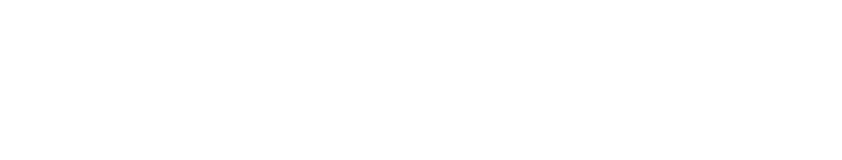
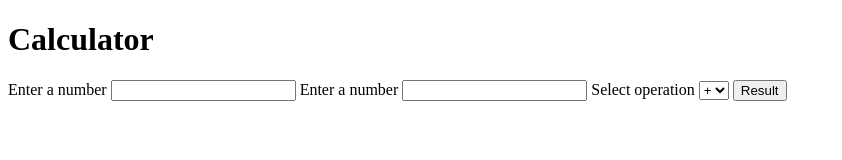
Before and after one commit to Alena2020/Calculator, a plain HTML site: page index.html in a window 1280 px wide. Shown: the whole page, without its empty margins (0-842 px from the left). Drawn offline with Linux system fonts and the light colour scheme.

Commit message:
added user interface

```diff
--- a/index.html
+++ b/index.html
@@ -5,11 +5,32 @@
   <meta http-equiv="X-UA-Compatible" content="IE=edge">
   <meta name="viewport" content="width=device-width, initial-scale=1.0">
   <title>Calculator</title>
+  <link rel="preconnect" href="https://fonts.gstatic.com">
+  <link href="https://fonts.googleapis.com/css2?family=Bubblegum+Sans&display=swap" rel="stylesheet">
   <link rel="stylesheet" href="style.css">
 </head>
 <body>
+  <h1>Calculator</h1>
+  <div class="calculator">
+    <label for="inputA">Enter a number</label>
+    <input class="input-a" type="number" id="inputA">
+    <label for="inputA">Enter a number</label>
+    <input class="input-b" type="number" id="inputB">
+    <label for="operation">Select operation</label>
+    <select class="select-operation"  id="operation">
+      <option value="+">+</option>
+      <option value="-">-</option>
+      <option value="*">*</option>
+      <option value="/">/</option>
+    </select>
+    <button class="btn-result">Result</button>
+  </div>
+  <div class="result">
+    <p class="output"></p>
+  </div>
 
   <script src="math.js"></script>
   <script src="main.js"></script>
+  <script src="calculate.js"></script>
 </body>
 </html>
```
